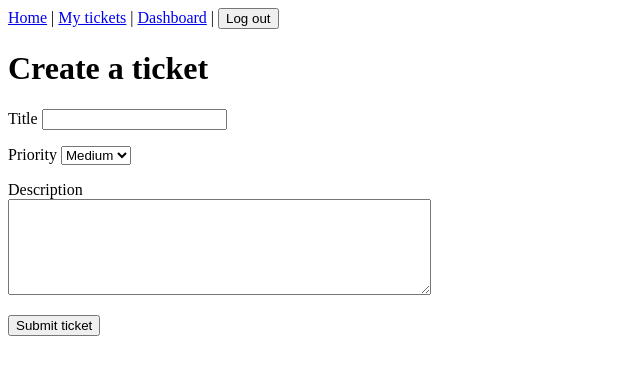
After one commit to dell09-cloud/securedesk-devsecops, a Flask app: page /tickets/new in a window 1280 px wide. The commit adds this page. Shown: the top 375 px of the page, without its empty margins (0-640 px from the left). Run offline with Flask 3, Linux system fonts and the light colour scheme; the visitor is signed in with stand-in values (Sample User, id 1); some libraries are stand-ins or nearby versions.

Commit message:
Add tickets: create, list and view with access control

```diff
--- a/src/app.py
+++ b/src/app.py
@@ -4,7 +4,7 @@ from datetime import datetime, timezone
 
 from argon2 import PasswordHasher
 from argon2.exceptions import VerifyMismatchError
-from flask import Flask, flash, redirect, render_template, request, url_for
+from flask import Flask, abort, flash, redirect, render_template, request, url_for
 from flask_login import (
     LoginManager,
     UserMixin,
@@ -51,6 +51,19 @@ class User(UserMixin, db.Model):
     created_at = db.Column(
         db.DateTime, default=lambda: datetime.now(timezone.utc)
     )
+
+class Ticket(db.Model):
+    __tablename__ = "tickets"
+
+    id = db.Column(db.Integer, primary_key=True)
+    title = db.Column(db.String(100), nullable=False)
+    description = db.Column(db.Text, nullable=False)
+    status = db.Column(db.String(20), nullable=False, default="open")
+    priority = db.Column(db.String(10), nullable=False, default="medium")
+    created_at = db.Column(
+        db.DateTime, default=lambda: datetime.now(timezone.utc)
+    )
+    user_id = db.Column(db.Integer, db.ForeignKey("users.id"), nullable=False)
 
 
 @login_manager.user_loader
@@ -135,6 +148,61 @@ def logout():
 def dashboard():
     return render_template("dashboard.html")
 
+PRIORITIES = ("low", "medium", "high")
+
+
+@app.route("/tickets")
+@login_required
+def tickets():
+    my_tickets = (
+        Ticket.query.filter_by(user_id=current_user.id)
+        .order_by(Ticket.created_at.desc())
+        .all()
+    )
+    return render_template("tickets.html", tickets=my_tickets)
+
+
+@app.route("/tickets/new", methods=["GET", "POST"])
+@login_required
+def ticket_new():
+    if request.method == "POST":
+        title = request.form.get("title", "").strip()
+        description = request.form.get("description", "").strip()
+        priority = request.form.get("priority", "medium")
+
+        error = None
+        if not 3 <= len(title) <= 100:
+            error = "Title must be 3-100 characters."
+        elif not 1 <= len(description) <= 2000:
+            error = "Description must be 1-2000 characters."
+        elif priority not in PRIORITIES:
+            error = "Choose a valid priority."
+
+        if error is None:
+            ticket = Ticket(
+                title=title,
+                description=description,
+                priority=priority,
+                user_id=current_user.id,
+            )
+            db.session.add(ticket)
+            db.session.commit()
+            flash("Ticket created.")
+            return redirect(url_for("ticket_detail", ticket_id=ticket.id))
+
+        flash(error)
+
+    return render_template("ticket_new.html")
+
+
+@app.route("/tickets/<int:ticket_id>")
+@login_required
+def ticket_detail(ticket_id):
+    ticket = db.session.get(Ticket, ticket_id)
+    # Not found and "not yours" give the same answer, so ticket IDs can't be probed
+    if ticket is None or ticket.user_id != current_user.id:
+        abort(404)
+    return render_template("ticket_detail.html", ticket=ticket)
 
 with app.app_context():
     db.create_all()
--- a/src/templates/base.html
+++ b/src/templates/base.html
@@ -8,6 +8,7 @@
   <nav>
     <a href="{{ url_for('home') }}">Home</a> |
     {% if current_user.is_authenticated %}
+          <a href="{{ url_for('tickets') }}">My tickets</a> |
       <a href="{{ url_for('dashboard') }}">Dashboard</a> |
       <form method="post" action="{{ url_for('logout') }}" style="display:inline">
         <input type="hidden" name="csrf_token" value="{{ csrf_token() }}">
--- /dev/null
+++ b/src/templates/ticket_new.html
@@ -0,0 +1,19 @@
+{% extends "base.html" %}
+{% block content %}
+  <h1>Create a ticket</h1>
+  <form method="post">
+    <input type="hidden" name="csrf_token" value="{{ csrf_token() }}">
+    <p><label>Title <input name="title" maxlength="100" required></label></p>
+    <p><label>Priority
+      <select name="priority">
+        <option value="low">Low</option>
+        <option value="medium" selected>Medium</option>
+        <option value="high">High</option>
+      </select>
+    </label></p>
+    <p><label>Description<br>
+      <textarea name="description" rows="6" cols="50" maxlength="2000" required></textarea>
+    </label></p>
+    <button type="submit">Submit ticket</button>
+  </form>
+{% endblock %}
```
Also changed, not shown: src/templates/ticket_detail.html (added, +7 -0 lines), src/templates/tickets.html (added, +21 -0 lines).
